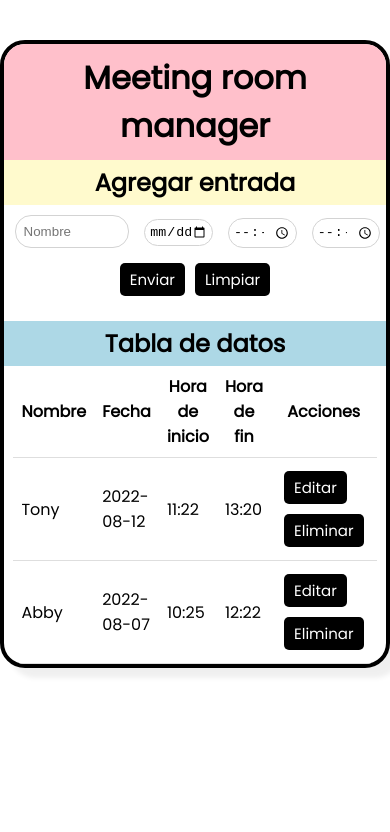
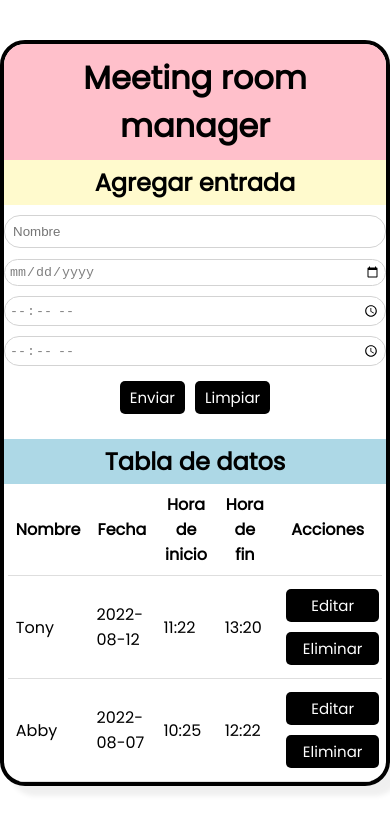
Before and after one commit to Croobat/boardroom-manager, a React (Create React App) app: page / in a window 390 px wide. Shown: the top 832 px of the page. Built offline with nearby package versions, Linux system fonts and the light colour scheme.

Commit message:
responsive

```diff
--- a/src/index.css
+++ b/src/index.css
@@ -26,6 +26,10 @@ body {
 .container h1 {
   margin: 0;
   padding: 10px;
+}
+
+input {
+  color: gray;
 }
 
 button, input[type=submit], input[type=reset] {
@@ -64,7 +68,6 @@ header {
 }
 
 .formContainer {
-  /* margin-top: 10px; */
   margin-bottom: 20px;
 }
 
@@ -96,3 +99,21 @@ th, td {
 div th {
   text-align: center;
 }
+
+@media only screen and (max-width: 675px) {
+  input[type=text], input[type=date], input[type=time] {
+    margin-left: 0;
+    width: 100%;
+  }
+
+  form input[type=text] {
+    width: 100%;
+  }
+
+  table {
+    width: 98%;
+  }
+  button {
+    width: 100%;
+  }
+}
```
